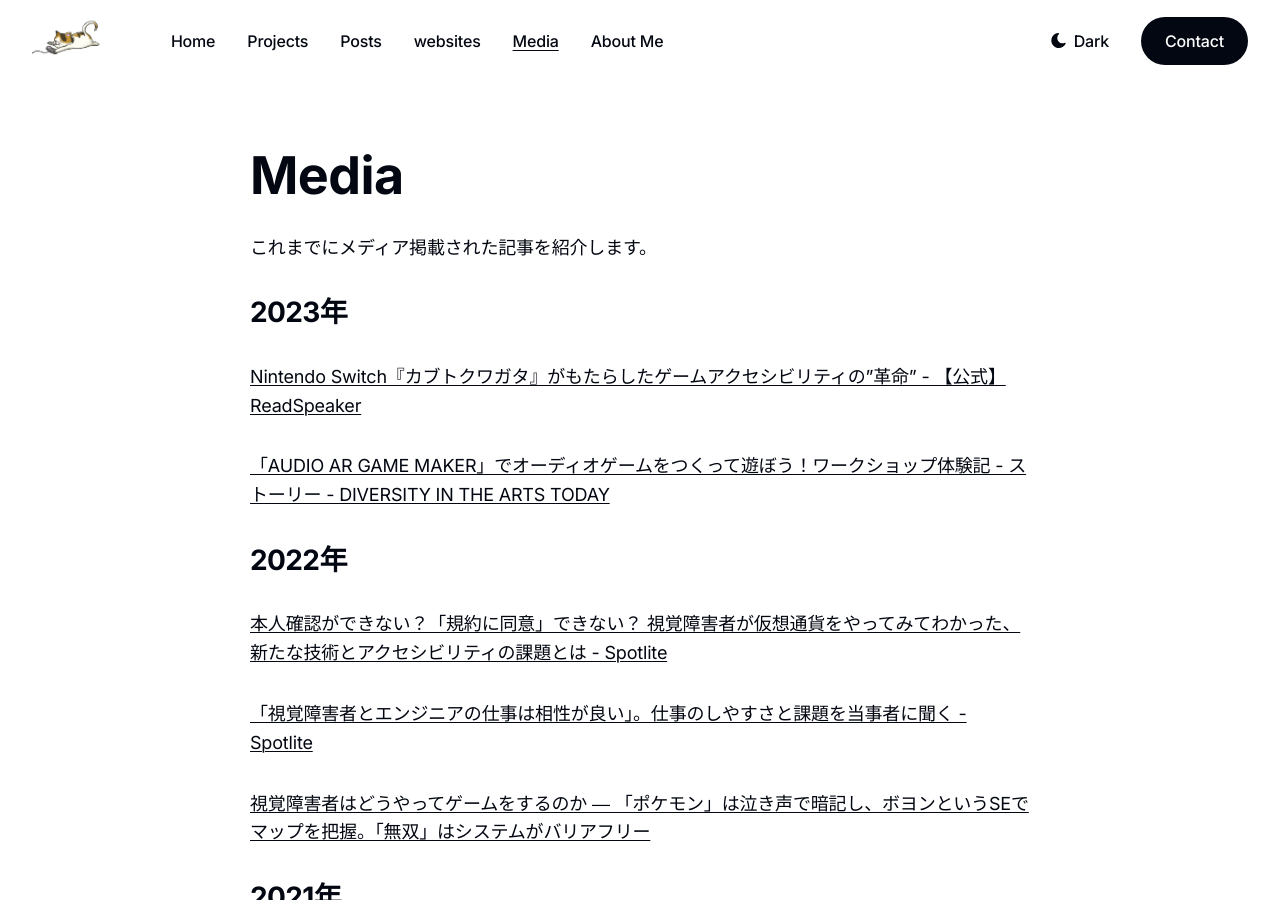
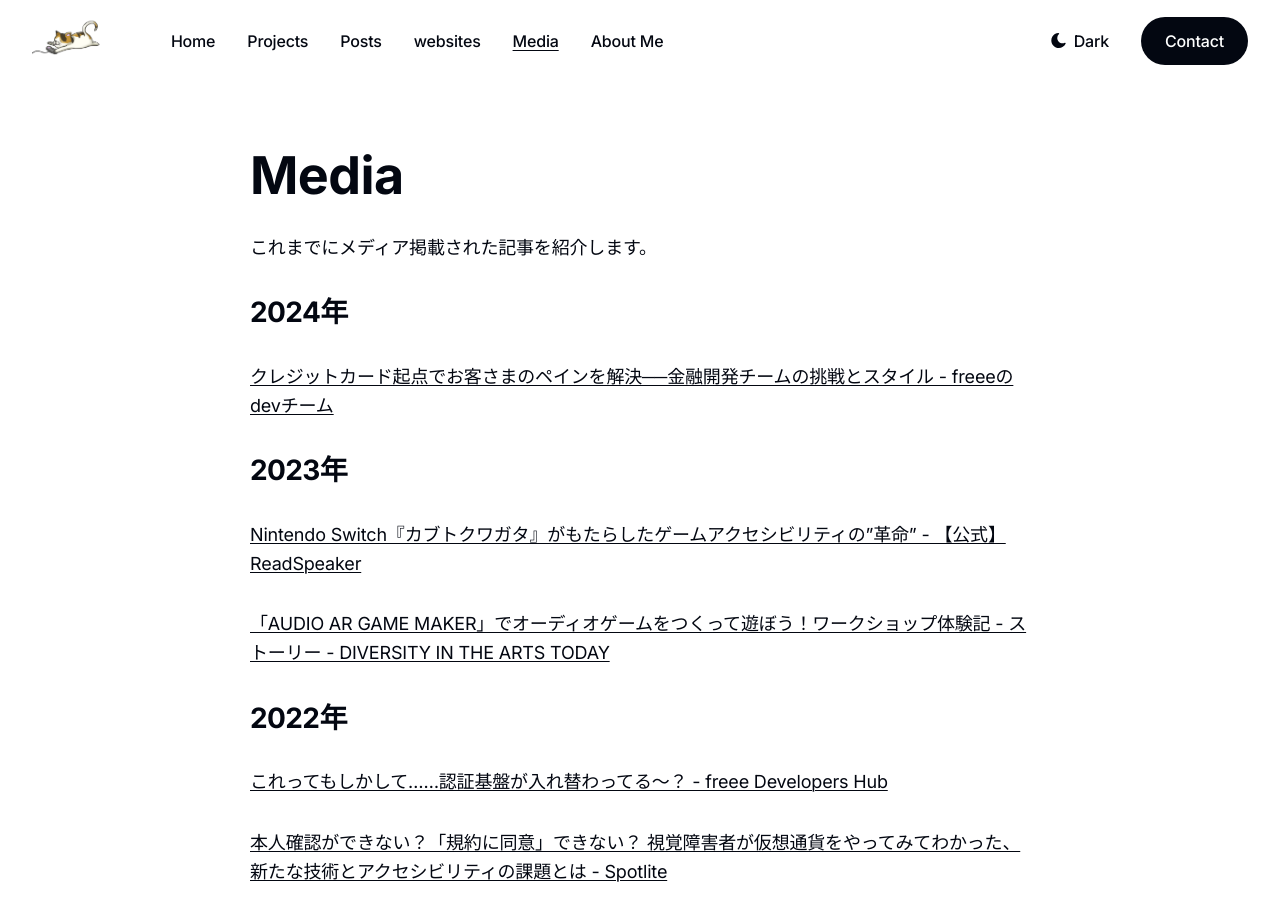
Before and after one commit to yncat/lp, a Jekyll site: the page built from _pages/media.md, in a window 1280 px wide and 900 px high. Built offline with Jekyll 4.4.1, drawn with Linux system fonts in a browser that asks for light colours.

Commit message:
Add freee articles to media

```diff
--- a/_pages/media.md
+++ b/_pages/media.md
@@ -4,6 +4,10 @@
 description: これまでにメディア掲載された記事を紹介します。
 permalink: /media/
 ---
+
+## 2024年
+
+[クレジットカード起点でお客さまのペインを解決──金融開発チームの挑戦とスタイル - freeeのdevチーム](https://www.wantedly.com/companies/freee/post_articles/899110)
 
 ## 2023年
 
@@ -12,6 +16,8 @@
 [「AUDIO AR GAME MAKER」でオーディオゲームをつくって遊ぼう！ワークショップ体験記 - ストーリー - DIVERSITY IN THE ARTS TODAY](https://www.diversity-in-the-arts.jp/stories/41505)
 
 ## 2022年
+
+[これってもしかして……認証基盤が入れ替わってる〜？ - freee Developers Hub](https://developers.freee.co.jp/entry/replace-of-authentication)
 
 [本人確認ができない？「規約に同意」できない？ 視覚障害者が仮想通貨をやってみてわかった、新たな技術とアクセシビリティの課題とは - Spotlite](https://spot-lite.jp/kasotsuka/)
 
```
